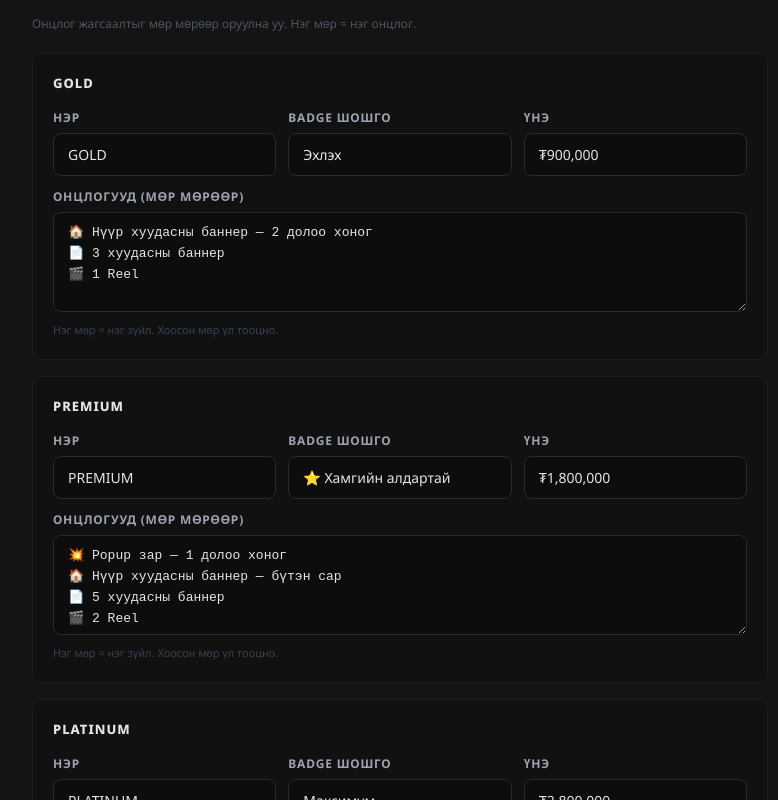
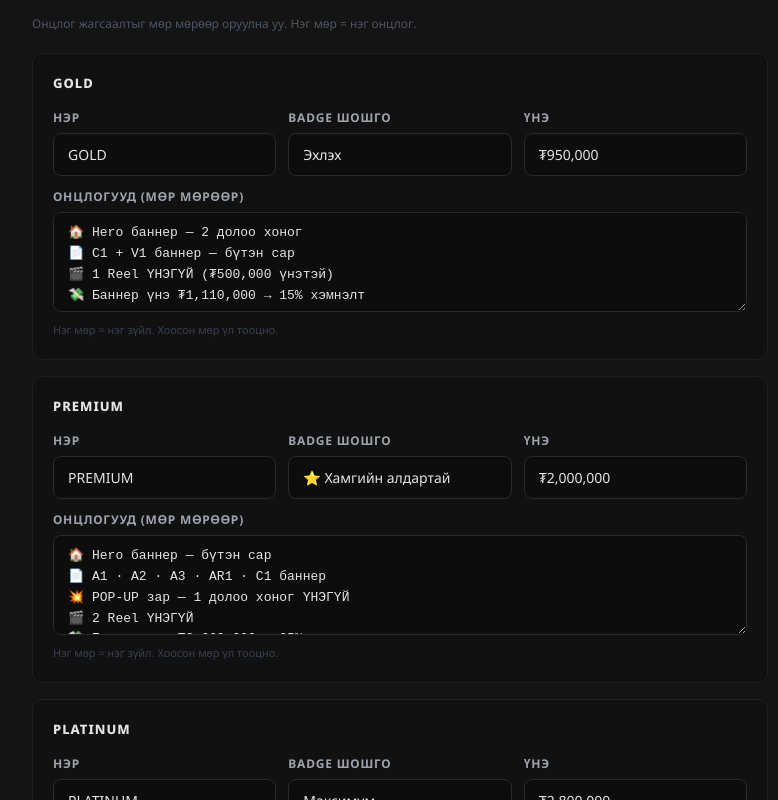
Before and after one commit to mntprime-app/mommyoffice, a Next.js app: page /en/admin/advertise in a window 1280 px wide. Shown: the part 3960-4760 px from the top of the page, without its empty margins (0-778 px from the left). Built offline with nearby package versions, Linux system fonts and the light colour scheme; no server answers.

Commit message:
pricing: strategic restructure - H1 ₮700k, tiered savings 15/25/40%

```diff
--- a/src/app/[locale]/admin/advertise/page.tsx
+++ b/src/app/[locale]/admin/advertise/page.tsx
@@ -86,13 +86,13 @@ function extractYouTubeId(input: string): string {
 // ─── Default specs table — 8 real slots with codes and prices ─────────────────
 const DEFAULT_SPECS = [
   { code: 'POP-UP', name: 'Поп-ап зар',           price: '₮350,000',   priceSub: '/ 3 хоногийн блок' },
-  { code: 'H1',     name: 'Hero баннер',            price: '₮120,000-с', priceSub: '/ сар'              },
-  { code: 'A1',     name: 'Нийтлэлийн баннер',      price: '₮250,000',   priceSub: '/ сар'              },
-  { code: 'A2',     name: 'Нийтлэлийн sidebar',     price: '₮200,000',   priceSub: '/ сар'              },
-  { code: 'A3',     name: 'Нийтлэлийн footer',      price: '₮150,000',   priceSub: '/ сар'              },
-  { code: 'AR1',    name: 'Нийтлэлийн sidebar',     price: '₮200,000',   priceSub: '/ сар'              },
-  { code: 'C1',     name: 'Хичээлийн баннер',        price: '₮200,000',   priceSub: '/ сар'              },
-  { code: 'V1',     name: 'Видео баннер',            price: '₮200,000',   priceSub: '/ сар'              },
+  { code: 'H1',     name: 'Hero баннер',            price: '₮700,000',   priceSub: '/ сар'              },
+  { code: 'A1',     name: 'Нийтлэлийн баннер',      price: '₮450,000',   priceSub: '/ сар'              },
+  { code: 'A2',     name: 'Нийтлэлийн sidebar',     price: '₮380,000',   priceSub: '/ сар'              },
+  { code: 'A3',     name: 'Нийтлэлийн footer',      price: '₮350,000',   priceSub: '/ сар'              },
+  { code: 'AR1',    name: 'Нийтлэлийн sidebar',     price: '₮400,000',   priceSub: '/ сар'              },
+  { code: 'C1',     name: 'Хичээлийн баннер',        price: '₮380,000',   priceSub: '/ сар'              },
+  { code: 'V1',     name: 'Видео баннер',            price: '₮380,000',   priceSub: '/ сар'              },
 ];
 type SpecsItem = { code: string; name: string; price: string; priceSub: string };
 
@@ -109,9 +109,9 @@ const DEFAULT_SLOTS = [
 
 // ─── Default package data ─────────────────────────────────────────────────────
 const DEFAULT_PACKAGES = [
-  { id: 'gold',     name: 'GOLD',     badge: 'Эхлэх',               price: '₮900,000',  items: ['🏠 Нүүр хуудасны баннер — 2 долоо хоног', '📄 3 хуудасны баннер', '🎬 1 Reel'] },
-  { id: 'premium',  name: 'PREMIUM',  badge: '⭐ Хамгийн алдартай', price: '₮1,800,000', items: ['💥 Popup зар — 1 долоо хоног', '🏠 Нүүр хуудасны баннер — бүтэн сар', '📄 5 хуудасны баннер', '🎬 2 Reel'] },
-  { id: 'platinum', name: 'PLATINUM', badge: 'Максимум',             price: '₮2,800,000', items: ['💥 Popup зар — 2 долоо хоног', '🏠 Нүүр хуудасны баннер — бүтэн сар', '📄 Бүх 8 байршуулалт', '🎬 4 Reel', '✍️ 1 Брэндийн нийтлэл'] },
+  { id: 'gold',     name: 'GOLD',     badge: 'Эхлэх',               price: '₮950,000',  items: ['🏠 Hero баннер — 2 долоо хоног', '📄 C1 + V1 баннер — бүтэн сар', '🎬 1 Reel ҮНЭГҮЙ (₮500,000 үнэтэй)', '💸 Баннер үнэ ₮1,110,000 → 15% хэмнэлт'] },
+  { id: 'premium',  name: 'PREMIUM',  badge: '⭐ Хамгийн алдартай', price: '₮2,000,000', items: ['🏠 Hero баннер — бүтэн сар', '📄 A1 · A2 · A3 · AR1 · C1 баннер', '💥 POP-UP зар — 1 долоо хоног ҮНЭГҮЙ', '🎬 2 Reel ҮНЭГҮЙ', '💸 Баннер үнэ ₮2,660,000 → 25% хэмнэлт'] },
+  { id: 'platinum', name: 'PLATINUM', badge: 'Максимум',             price: '₮2,800,000', items: ['🏠 Hero баннер — бүтэн сар', '📄 Бүх 8 байршлын баннер (A1–V1)', '💥 POP-UP зар — 2 долоо хоног ҮНЭГҮЙ', '🎬 4 Reel ҮНЭГҮЙ', '✍️ 1 Брэндийн нийтлэл ҮНЭГҮЙ', '💸 Баннер үнэ ₮4,673,000 → 40% хэмнэлт'] },
 ];
 
 // ─── Keys loaded into the flat v{} map ───────────────────────────────────────
--- a/src/app/[locale]/advertise/page.tsx
+++ b/src/app/[locale]/advertise/page.tsx
@@ -21,21 +21,21 @@ const PKG_DESIGN: Record<string, { color: string; glow: string; border: string }
 
 // ─── Package defaults ─────────────────────────────────────────────────────────
 const DEFAULT_PACKAGES = [
-  { id: 'gold',     name: 'GOLD',     badge: 'Эхлэх',               price: '₮900,000',   items: ['🏠 Нүүр хуудасны баннер — 2 долоо хоног', '📄 3 хуудасны баннер', '🎬 1 Reel'] },
-  { id: 'premium',  name: 'PREMIUM',  badge: '⭐ Хамгийн алдартай', price: '₮1,800,000',  items: ['💥 Popup зар — 1 долоо хоног', '🏠 Нүүр хуудасны баннер — бүтэн сар', '📄 5 хуудасны баннер', '🎬 2 Reel'] },
-  { id: 'platinum', name: 'PLATINUM', badge: 'Максимум',             price: '₮2,800,000',  items: ['💥 Popup зар — 2 долоо хоног', '🏠 Нүүр хуудасны баннер — бүтэн сар', '📄 Бүх 8 байршуулалт', '🎬 4 Reel', '✍️ 1 Брэндийн нийтлэл'] },
+  { id: 'gold',     name: 'GOLD',     badge: 'Эхлэх',               price: '₮950,000',   items: ['🏠 Hero баннер — 2 долоо хоног', '📄 C1 + V1 баннер — бүтэн сар', '🎬 1 Reel ҮНЭГҮЙ (₮500,000 үнэтэй)', '💸 Баннер үнэ ₮1,110,000 → 15% хэмнэлт'] },
+  { id: 'premium',  name: 'PREMIUM',  badge: '⭐ Хамгийн алдартай', price: '₮2,000,000',  items: ['🏠 Hero баннер — бүтэн сар', '📄 A1 · A2 · A3 · AR1 · C1 баннер', '💥 POP-UP зар — 1 долоо хоног ҮНЭГҮЙ', '🎬 2 Reel ҮНЭГҮЙ', '💸 Баннер үнэ ₮2,660,000 → 25% хэмнэлт'] },
+  { id: 'platinum', name: 'PLATINUM', badge: 'Максимум',             price: '₮2,800,000',  items: ['🏠 Hero баннер — бүтэн сар', '📄 Бүх 8 байршлын баннер (A1–V1)', '💥 POP-UP зар — 2 долоо хоног ҮНЭГҮЙ', '🎬 4 Reel ҮНЭГҮЙ', '✍️ 1 Брэндийн нийтлэл ҮНЭГҮЙ', '💸 Баннер үнэ ₮4,673,000 → 40% хэмнэлт'] },
 ];
 
 // ─── Banner specs — 8 slots with codes and prices ────────────────────────────
 const BANNER_SPECS = [
   { code: 'POP-UP', name: 'Поп-ап зар',           placement: 'Нүүр хуудас — дэлгэцийн дунд',      desktop: '800×400 px',  mobile: '800×400 px',  formats: 'JPG / PNG / GIF / MP4 · 2 MB',  price: '₮350,000',   priceSub: '/ 3 хоногийн блок' },
-  { code: 'H1',     name: 'Hero баннер',            placement: 'Нүүр хуудас — hero хэсгийн доор',  desktop: '1336×120 px', mobile: '390×100 px',  formats: 'JPG / PNG / GIF / MP4 · 2 MB',  price: '₮120,000-с', priceSub: '/ сар'              },
-  { code: 'A1',     name: 'Нийтлэлийн баннер',      placement: 'Нийтлэлүүд — дундах баннер',        desktop: '728×90 px',   mobile: '390×100 px',  formats: 'JPG / PNG / GIF / WebP · 1 MB', price: '₮250,000',   priceSub: '/ сар'              },
-  { code: 'A2',     name: 'Нийтлэлийн sidebar',     placement: 'Нийтлэлүүд — sidebar (desktop)',   desktop: '300×250 px',  mobile: '—',           formats: 'JPG / PNG / GIF / WebP · 1 MB', price: '₮200,000',   priceSub: '/ сар'              },
-  { code: 'A3',     name: 'Нийтлэлийн footer',      placement: 'Нийтлэлүүд — footer баннер',        desktop: '970×90 px',   mobile: '390×100 px',  formats: 'JPG / PNG / GIF / WebP · 1 MB', price: '₮150,000',   priceSub: '/ сар'              },
-  { code: 'AR1',    name: 'Нийтлэлийн sidebar',     placement: 'Нийтлэл — sidebar (desktop+mob)',  desktop: '300×250 px',  mobile: '390×100 px',  formats: 'JPG / PNG / GIF / WebP · 1 MB', price: '₮200,000',   priceSub: '/ сар'              },
-  { code: 'C1',     name: 'Хичээлийн баннер',        placement: 'Хичээлүүд — хөндлөн баннер',        desktop: '1336×120 px', mobile: '390×100 px',  formats: 'JPG / PNG / GIF / WebP · 1 MB', price: '₮200,000',   priceSub: '/ сар'              },
-  { code: 'V1',     name: 'Видео баннер',            placement: 'Видеонүүд — хөндлөн баннер',        desktop: '1336×120 px', mobile: '390×100 px',  formats: 'JPG / PNG / GIF / WebP · 1 MB', price: '₮200,000',   priceSub: '/ сар'              },
+  { code: 'H1',     name: 'Hero баннер',            placement: 'Нүүр хуудас — hero хэсгийн доор',  desktop: '1336×120 px', mobile: '390×100 px',  formats: 'JPG / PNG / GIF / MP4 · 2 MB',  price: '₮700,000',   priceSub: '/ сар'              },
+  { code: 'A1',     name: 'Нийтлэлийн баннер',      placement: 'Нийтлэлүүд — дундах баннер',        desktop: '728×90 px',   mobile: '390×100 px',  formats: 'JPG / PNG / GIF / WebP · 1 MB', price: '₮450,000',   priceSub: '/ сар'              },
+  { code: 'A2',     name: 'Нийтлэлийн sidebar',     placement: 'Нийтлэлүүд — sidebar (desktop)',   desktop: '300×250 px',  mobile: '—',           formats: 'JPG / PNG / GIF / WebP · 1 MB', price: '₮380,000',   priceSub: '/ сар'              },
+  { code: 'A3',     name: 'Нийтлэлийн footer',      placement: 'Нийтлэлүүд — footer баннер',        desktop: '970×90 px',   mobile: '390×100 px',  formats: 'JPG / PNG / GIF / WebP · 1 MB', price: '₮350,000',   priceSub: '/ сар'              },
+  { code: 'AR1',    name: 'Нийтлэлийн sidebar',     placement: 'Нийтлэл — sidebar (desktop+mob)',  desktop: '300×250 px',  mobile: '390×100 px',  formats: 'JPG / PNG / GIF / WebP · 1 MB', price: '₮400,000',   priceSub: '/ сар'              },
+  { code: 'C1',     name: 'Хичээлийн баннер',        placement: 'Хичээлүүд — хөндлөн баннер',        desktop: '1336×120 px', mobile: '390×100 px',  formats: 'JPG / PNG / GIF / WebP · 1 MB', price: '₮380,000',   priceSub: '/ сар'              },
+  { code: 'V1',     name: 'Видео баннер',            placement: 'Видеонүүд — хөндлөн баннер',        desktop: '1336×120 px', mobile: '390×100 px',  formats: 'JPG / PNG / GIF / WebP · 1 MB', price: '₮380,000',   priceSub: '/ сар'              },
 ];
 
 const PILLAR_EMOJI = ['🏆', '🚀', '💚', '🏠', '💞', '🎨'];
--- a/src/components/ui/AdvertiseSlots.tsx
+++ b/src/components/ui/AdvertiseSlots.tsx
@@ -39,8 +39,8 @@ const SLOTS: Slot[] = [
     name: 'Нүүр хуудасны баннер',
     placement: 'Нүүр хуудас — hero хэсгийн доор',
     desc: 'Сайтад орсон бүх хэрэглэгч харна. Хамгийн өндөр хүрэх чадвар бүхий байнгын байршуулалт.',
-    price: '₮200,000–₮650,000',
-    priceSub: '/ 1–4 долоо хоног',
+    price: '₮700,000',
+    priceSub: '/ сар',
     size: '1600×420 (desktop) · 390×200 (mobile)',
     fileTypes: 'JPG, PNG, GIF, MP4, WebP',
     maxSize: '2 MB',
@@ -52,7 +52,7 @@ const SLOTS: Slot[] = [
     name: 'Нийтлэлийн баннер',
     placement: 'Нийтлэл хуудас — дээд хэсэг',
     desc: 'Нийтлэлийн жагсаалт болон дэлгэрэнгүй хуудсуудад харагдана.',
-    price: '₮100,000-с',
+    price: '₮350,000-с',
     priceSub: '/ сар',
     size: '1336×120 (desktop) · 390×100 (mobile)',
     fileTypes: 'JPG, PNG, GIF, WebP',
@@ -64,7 +64,7 @@ const SLOTS: Slot[] = [
     name: 'Нийтлэлийн дотор баннер',
     placement: 'Нийтлэлийн эхэнд — агуулгын дотор',
     desc: 'Нийтлэлийг унших үед хуудсыг гүйлгэх явцад харагдана.',
-    price: '₮100,000-с',
+    price: '₮450,000',
     priceSub: '/ сар',
     size: '728×90 (desktop) · 390×100 (mobile)',
     fileTypes: 'JPG, PNG, GIF, WebP',
@@ -76,7 +76,7 @@ const SLOTS: Slot[] = [
     name: 'Хичээлийн баннер',
     placement: 'Хичээлүүд хуудас — доод хэсэг',
     desc: 'Хичээл үзэж буй болон сурахыг хүсэж буй хэрэглэгчид харна.',
-    price: '₮100,000-с',
+    price: '₮380,000',
     priceSub: '/ сар',
     size: '1336×120 (desktop) · 390×100 (mobile)',
     fileTypes: 'JPG, PNG, GIF, WebP',
@@ -88,7 +88,7 @@ const SLOTS: Slot[] = [
     name: 'Видео хуудасны баннер',
     placement: 'Видео & Кино хуудас — доод хэсэг',
     desc: 'Видео контент үзэж буй хэрэглэгчид харна.',
-    price: '₮100,000-с',
+    price: '₮380,000',
     priceSub: '/ сар',
     size: '1336×120 (desktop) · 390×100 (mobile)',
     fileTypes: 'JPG, PNG, GIF, WebP',
```
